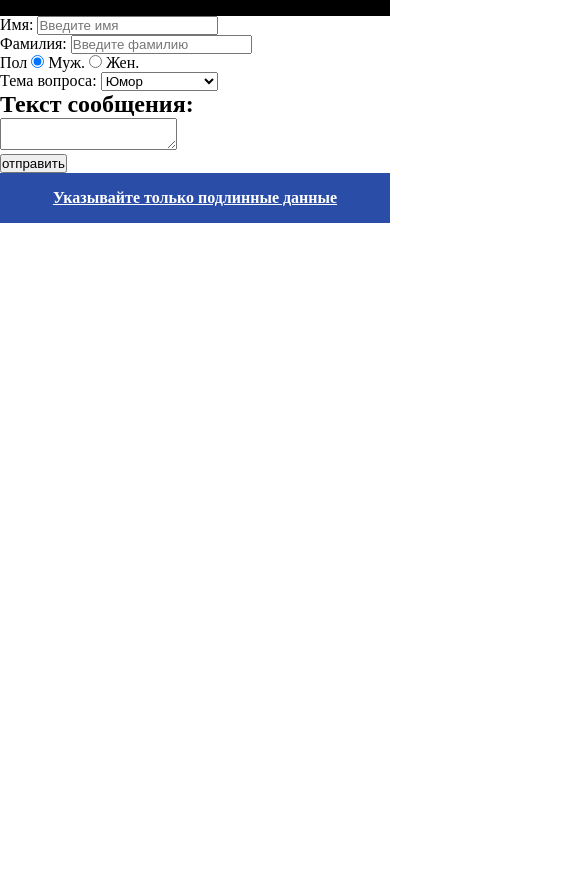
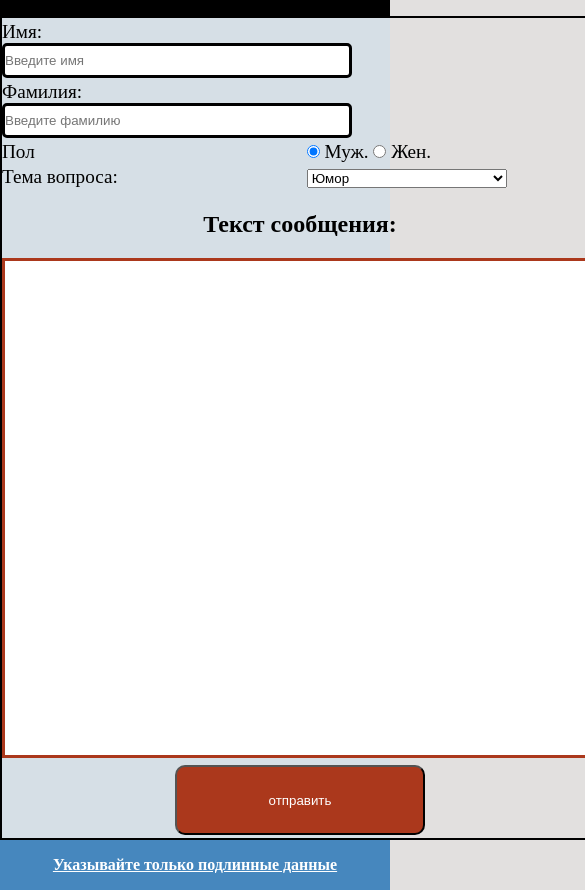
Before and after one commit to IlyaSherer/TZForm, a plain HTML site: page index.html in a window 390 px wide. Shown: the part 84-974 px from the top of the page, 585 px wide, since content can reach past the window. Before the commit the page ends 844 px from the top, so only its background shows below. Drawn offline with Linux system fonts and the light colour scheme; files that its build step writes are made by us from their sources.

Commit message:
Mobile ver.

```diff
--- a/style.css
+++ b/style.css
@@ -2,32 +2,94 @@
 	margin: 0;
 padding: 0;
 box-sizing: border-box;
+}
+body {
+background: #E2E0DF;
 }
 .header {
 display: flex;
 width: 100%;
 height: 100px;
 background: #000;
-
 }
 .h1 {
 display: inline-block;
 	margin: auto;
 	color: #fff;
-	font-size: 2rem;
+font-size: ;
 }
-
-
 .footer {
 	display: flex;
 width: 100%;
 	height: 50px;
-	background: #2a4da8;
+	background: #4687BE;
 }
 .h5 {
 display: inline-block;
-	margin: auto;
-	color: #fff;
+margin: auto;	color: #fff;
 font-size: 1rem;
 text-decoration: underline;
 }
+section {
+width: 100%;
+background: #D6DFE6;
+}
+
+.form {
+
+width: 100%;
+min-width: 600px;
+border: 2px solid;
+}
+
+
+.margin {
+margin: 3px 0;
+font-size: 1.2rem;
+}
+.label {
+width: 300px;
+display: inline-block;
+}
+.input {
+width: 350px;
+height: 35px;
+border: 3px solid;
+border-radius: 5px;
+}
+span {
+font-size: 1.2rem;
+font-family: serif;
+}
+.message {
+
+
+text-align: center;
+
+}
+.h2 {
+padding: 20px 0;
+}
+.sms {
+border: 3px solid #AB381C;
+width: 600px;
+height: 500px;
+}
+/*.sms: {
+border: 3px solid #AB381C;
+}*/
+.select {
+width: 200px;
+}
+.button__align {
+text-align: center;
+
+}
+.button {
+width: 250px;
+height: 70px;
+background: #AB381C;
+color: #fff;
+border-radius: 10px;
+
+}
```
Lines whose indentation alone changed are shown as unchanged.
